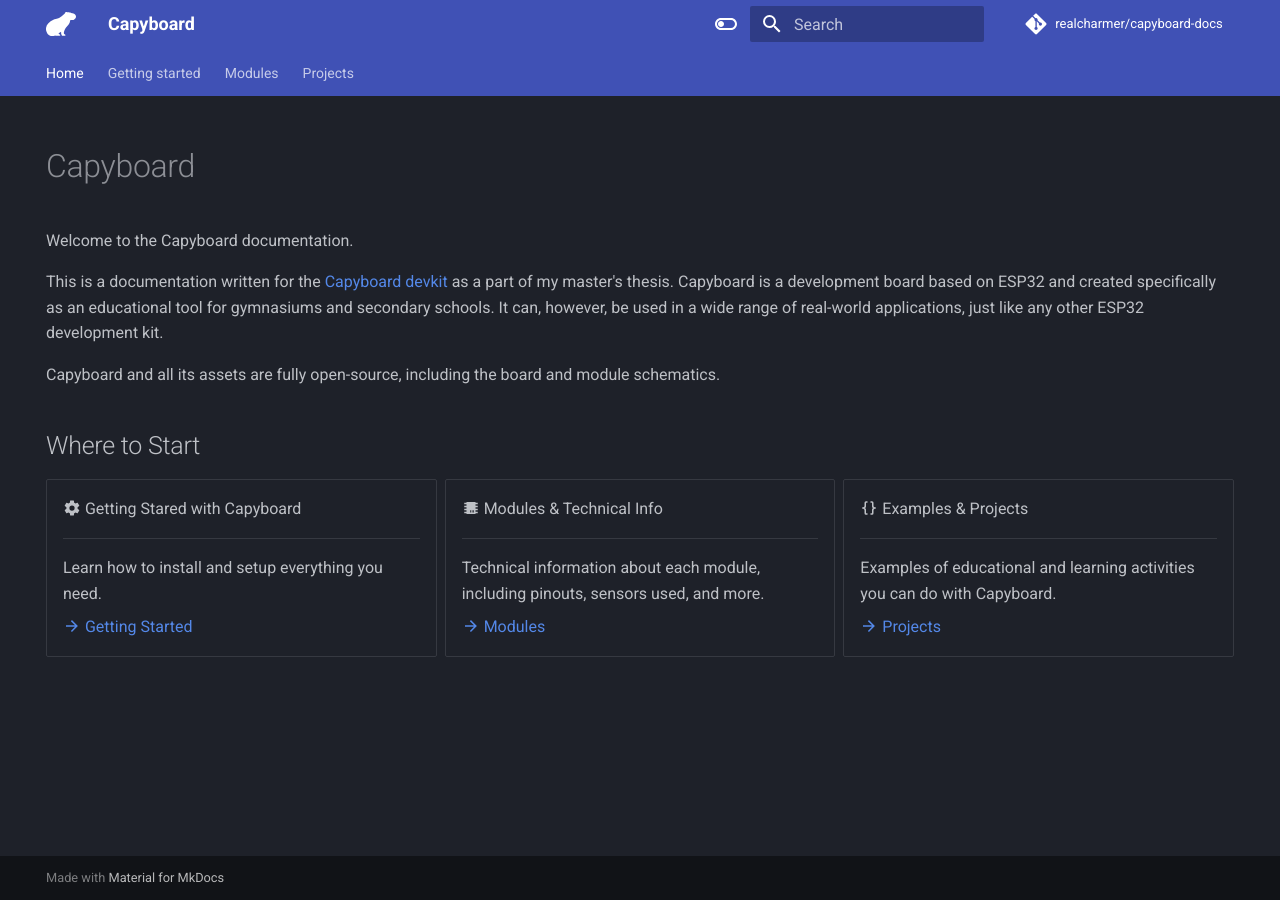
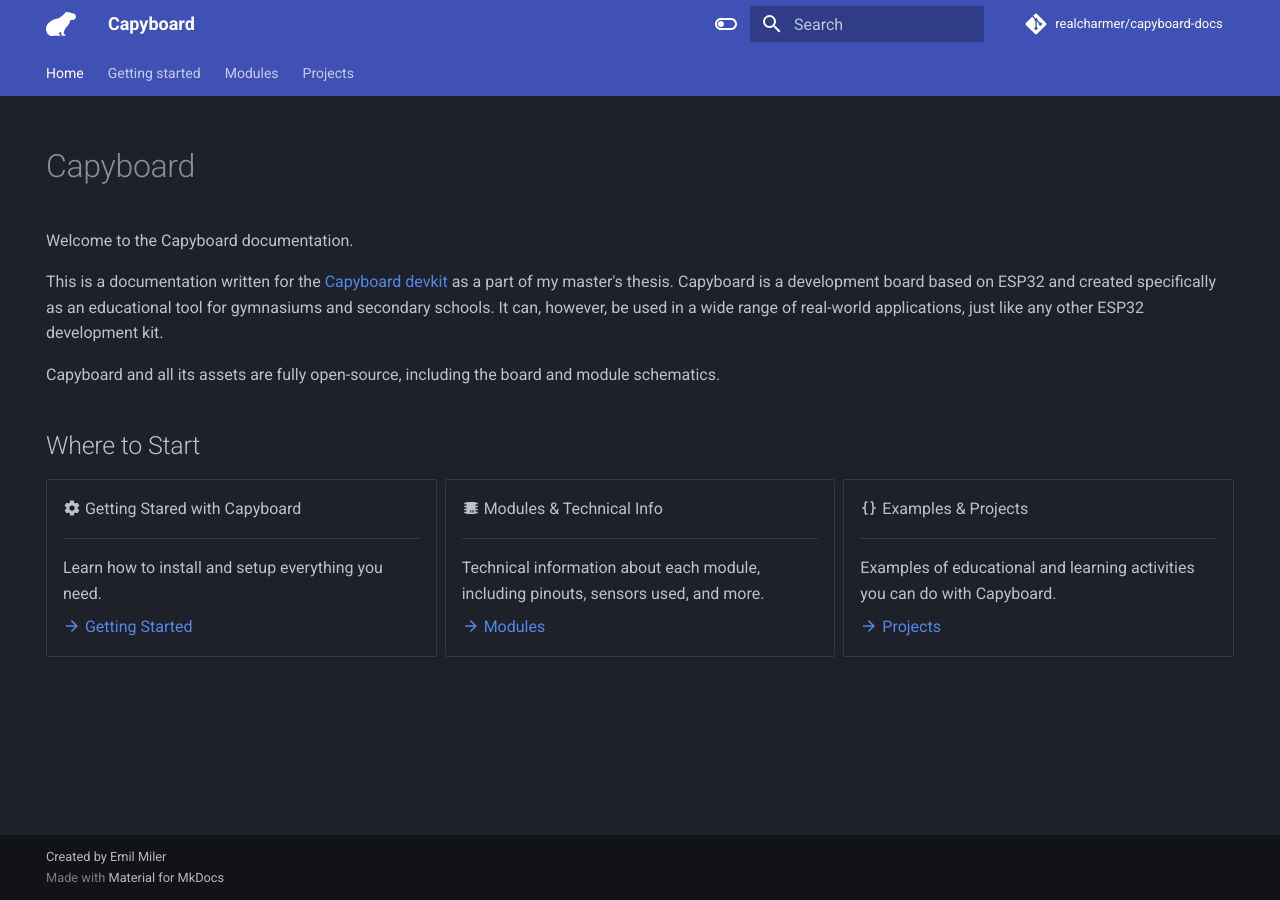
Before and after one commit to realcharmer/capyboard-docs, an MkDocs documentation site: the page built from docs/index.md, in a window 1280 px wide. Built offline with MkDocs 1.6.1 and Material for MkDocs 9.7.7, drawn with Linux system fonts in a browser that asks for light colours; comment, search, counter and statistics services are not loaded.

```diff
--- a/mkdocs.yml
+++ b/mkdocs.yml
@@ -12,6 +12,7 @@ theme:
   features:
     - search.suggest
     - search.highlight
+    - naviagtion.footer
     - navigation.tabs
     - navigation.sections
     - navigation.indexes
@@ -42,3 +43,5 @@ markdown_extensions:
   - pymdownx.emoji:
       emoji_index: !!python/name:material.extensions.emoji.twemoji
       emoji_generator: !!python/name:material.extensions.emoji.to_svg
+
+copyright: Created by Emil Miler
```
